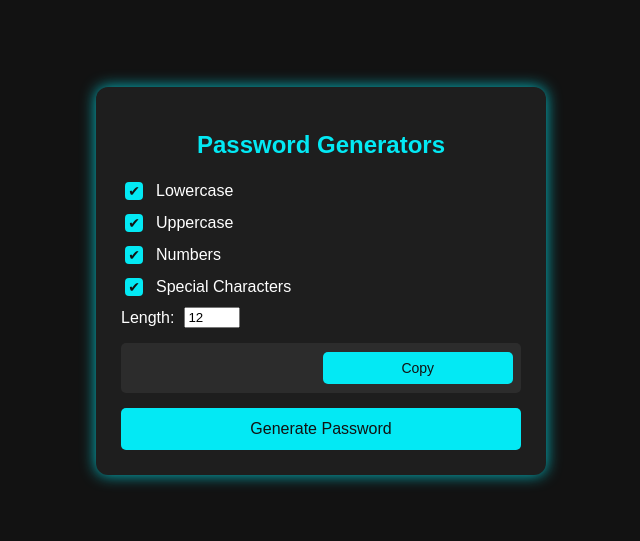
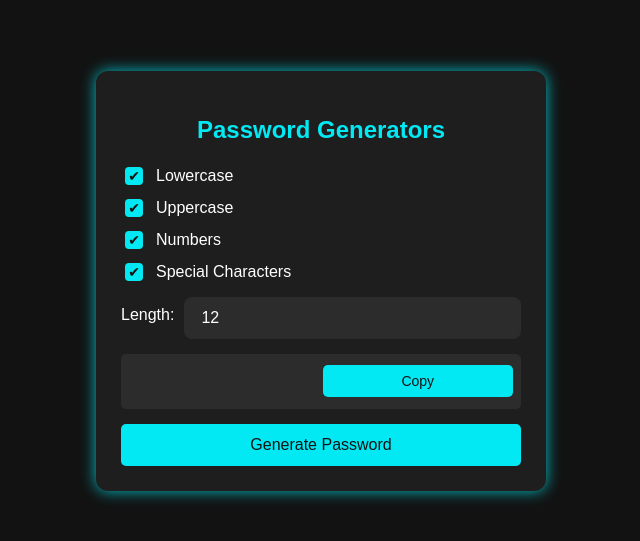
Before and after one commit to hassan-rahhal/Password-Generator, a plain HTML site: page index.html in a window 1280 px wide. Shown: the part 119-660 px from the top of the page, without its empty margins (319-959 px from the left). Drawn offline with Linux system fonts and the light colour scheme.

Commit message:
Upgrading styles

```diff
--- a/index.css
+++ b/index.css
@@ -40,6 +40,7 @@ h2 {
 
 .options input[type="checkbox"] {
     appearance: none;
+    -webkit-appearance: none;
     width: 18px;
     height: 18px;
     background: #2c2c2c;
@@ -47,7 +48,7 @@ h2 {
     border-radius: 4px;
     position: relative;
     cursor: pointer;
-    transition: 0.3s;
+    transition: background-color 0.3s ease, border-color 0.3s ease;
 }
 
 .options input[type="checkbox"]:checked {
@@ -63,6 +64,33 @@ h2 {
     left: 50%;
     top: 50%;
     transform: translate(-50%, -50%);
+}
+
+input[type="text"],
+input[type="number"],
+textarea {
+    width: 100%;
+    padding: 10px 15px;
+    margin-top: 5px;
+    border: 2px solid #2c2c2c;
+    border-radius: 8px;
+    background-color: #2c2c2c;
+    color: #ffffff;
+    font-size: 16px;
+    transition: border-color 0.3s ease, box-shadow 0.3s ease;
+}
+
+input[type="text"]:focus,
+input[type="number"]:focus,
+textarea:focus {
+    outline: none;
+    border-color: #03e9f4;
+    box-shadow: 0 0 8px rgba(3, 233, 244, 0.6);
+}
+
+input::placeholder,
+textarea::placeholder {
+    color: rgba(255, 255, 255, 0.6);
 }
 
 .password-box {
@@ -93,7 +121,6 @@ h2 {
     border-radius: 5px;
     cursor: pointer;
     font-size: 14px;
-    transition: 0.3s;
 }
 
 .password-box button:hover {
@@ -109,7 +136,6 @@ button {
     cursor: pointer;
     font-size: 16px;
     width: 100%;
-    transition: 0.3s;
 }
 
 button:hover {
```
